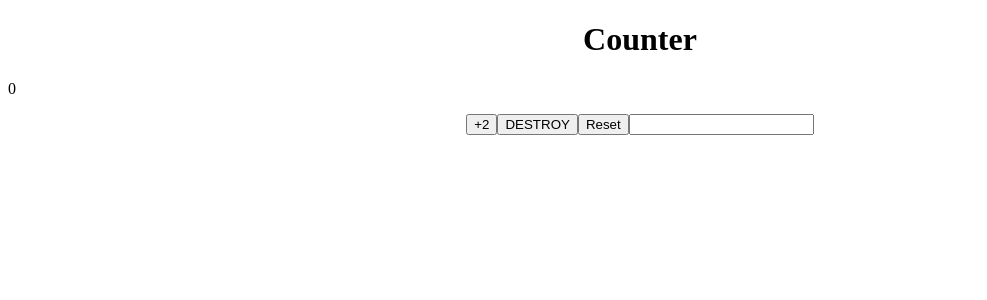
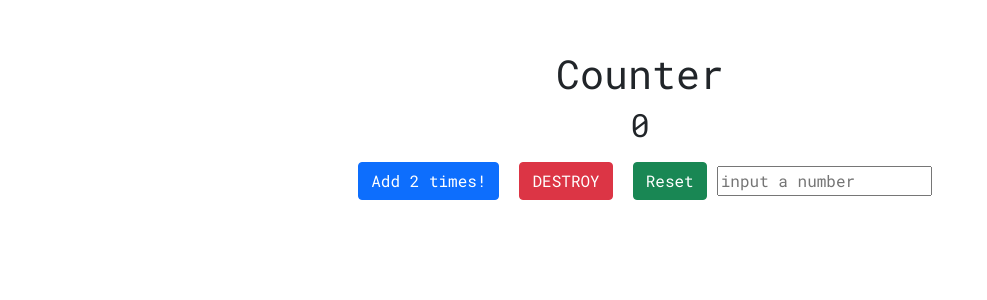
Before and after one commit to nthaberl/python, a Flask app: page / in a window 1280 px wide. Shown: the top 300 px of the page, without its empty margins (0-987 px from the left). Run offline with Flask 2, Linux system fonts and the light colour scheme.

Commit message:
cosmetic changes

```diff
--- a/flask/fundamentals/counter/static/css/style.css
+++ b/flask/fundamentals/counter/static/css/style.css
@@ -0,0 +1,12 @@
+*{
+    font-family: 'Roboto Mono', monospace;
+}
+
+.container {
+    text-align: center;
+    margin-top: 50px;
+}
+
+.btn {
+    margin: 10px;
+}
--- a/flask/fundamentals/counter/templates/index.html
+++ b/flask/fundamentals/counter/templates/index.html
@@ -4,25 +4,30 @@
     <meta charset="UTF-8">
     <meta http-equiv="X-UA-Compatible" content="IE=edge">
     <meta name="viewport" content="width=device-width, initial-scale=1.0">
-    <title>Document</title>
+    <link href="https://cdn.jsdelivr.net/npm/bootstrap@5.1.3/dist/css/bootstrap.min.css" rel="stylesheet" integrity="sha384-1BmE4kWBq78iYhFldvKuhfTAU6auU8tT94WrHftjDbrCEXSU1oBoqyl2QvZ6jIW3" crossorigin="anonymous">
+    <link rel="stylesheet" type="text/css" href="{{ url_for('static', filename='/css/style.css') }}">
+    <link href="https://fonts.googleapis.com/css2?family=Balsamiq+Sans&family=Roboto+Mono:wght@200;400&display=swap" rel="stylesheet">
+    <title>Counter</title>
 </head>
 <body>
-    <h1 style="text-align: center;">Counter</h1>
-    <p> {{ session['count'] }} </p>
-    <p> </p>
-    <div style="display:flex; justify-content:center">
+    <div class="container">
+        <h1>Counter</h1>
+        <h2> {{ session['count'] }} </h2>
+        <div style="display:flex; justify-content:center; align-items: center;">
             <form action="/add_session">
-            <input type="submit" value="+2" name="add" id="add">
+                <input type="submit" class="btn btn-primary" value="Add 2 times!" name="add" id="add">
             </form>
             <form action="/destroy_session">
-            <input type="submit" value="DESTROY" name="destroy" id="destroy">
+                <input type="submit" class="btn btn-danger" value="DESTROY" name="destroy" id="destroy">
             </form>
             <form action="/reset">
-            <input type="submit" value="Reset" name="reset" id="reset">
+                <input type="submit" class="btn btn-success" value="Reset" name="reset" id="reset">
             </form>
             <form action="/input" method="post">
-            <input type="text" name="input" id="">
+                <input type="text" name="input" id="" placeholder="input a number">
             </form>
         </div>
+    </div>
+
 </body>
 </html>
--- a/flask/fundamentals/playground/server.py
+++ b/flask/fundamentals/playground/server.py
@@ -7,6 +7,10 @@ app = Flask(__name__)
 def hello():
     return "Welcome to the playground!"
 
+@app.route('/play')
+def play(num):
+    return render_template("index.html", num=0)
+
 @app.route('/play/<int:num>/<string:color>')
 def playground(num, color):
     return render_template("index.html", times=num, color=color)
```
Also changed, not shown: 1 other file. Lines whose indentation alone changed are shown as unchanged.
